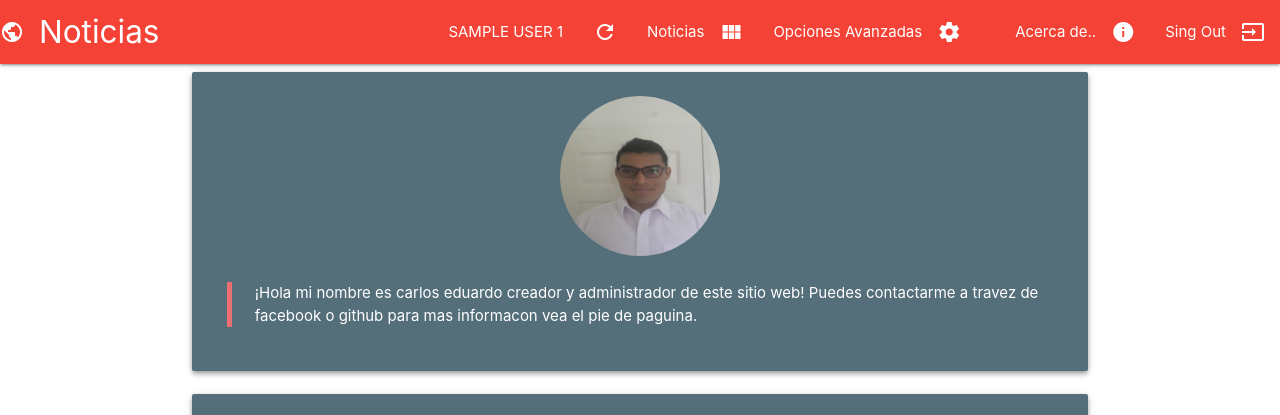
After one commit to CarlosEduardo96/Pagina-de-noticias, a PHP site: page /php/acercade.php in a window 1280 px wide. The commit adds this page. Shown: the top 415 px of the page. Run offline with PHP 8.4, Linux system fonts and the light colour scheme; the visitor is signed in with stand-in values (Sample User, id 1).

```diff
--- /dev/null
+++ b/php/acercade.php
@@ -0,0 +1,87 @@
+<?php
+    session_start();
+    if (@!$_SESSION['id']) {
+        header("Location:menu.php");
+    }
+?>
+<!DOCTYPE html>
+<html lang="en">
+<head>
+    <meta charset="UTF-8">
+    <meta name="viewport" content="width=device-width, initial-scale=1.0">
+    <title>Acerca de...</title>
+
+    <link href="https://fonts.googleapis.com/icon?family=Material+Icons" rel="stylesheet">
+    <link rel="stylesheet" href="../css/materialize.min.css">
+</head>
+<body>
+    <!--Barra de navegacion-->
+    <div class="navbar-fixed">
+        <nav class="red">
+            <div class="nav-wrapper">
+                <a href="#" class="brand-logo"><i class="material-icons">public</i>Noticias</a>
+                <ul class="right hide-on-med-and-down row">
+                    <li><a><?php $name=$_SESSION['user']." ".$_SESSION['ape']; echo(strtoupper($name));?></a></li>
+                    <li><a id="refrescar"><i class="material-icons">refresh</i></a></li>
+                    <li><a href="menu.php">Noticias<i class="material-icons right">view_module</i></a></li>
+
+                    <li><a class="dropdown-trigger" href="#!" data-target="id_drop">Opciones Avanzadas<i class="material-icons right">settingsx</i></a></li>
+                    <li><a href="acercade.php">Acerca de..<i class="material-icons right">info</i></a></li>
+                    <li><a href="#" id="singout">Sing Out<i class="material-icons right">input</i></a></li>
+                </ul>
+
+            </div>
+        </nav>
+
+    </div>
+    <ul id="id_drop" class="dropdown-content">
+        <li><a href="#">Configuracion</a></li>
+        <?php
+            if( $_SESSION['roll']=="ADMIN"){
+                echo("<li><a href=\"#\">Panel de administracion</a></li>");
+            }
+
+        ?>
+    </ul>
+    <!--Fin de la barra de navegacion-->
+    <div class="container">
+        <div class="row">
+
+            <div class="col s12">
+                <div class="card-panel row blue-grey darken-1 z-depth-2 hoverable">
+                    <div class="col s12">
+                        <div class="center">
+                            <img src="../img/infoper.png"class="circle" width="160" height="160">
+                        </div>
+                    </div>
+                    <div class="col">
+                        <blockquote class="white-text">
+                            ¡Hola mi nombre es carlos eduardo creador y administrador de este sitio web!
+                            Puedes contactarme a travez de facebook o github para mas informacon vea el pie de paguina.
+                        </blockquote>
+                    </div>
+                </div>
+            </div>
+
+            <div class="col s12">
+                <div class="card-panel row blue-grey darken-1 z-depth-2 hoverable">
+
+                    <div class="col ">
+                        <iframe src="https://www.google.com/maps/embed?pb=!1m14!1m8!1m3!1d121174.82235280378!2d-95.8113407!3d18.3603642!3m2!1i1024!2i768!4f13.1!3m3!1m2!1s0x85c3b5dc195af353%3A0x137ca62ab8bcf8dc!2sCosamaloapan%2C%20Ver.!5e0!3m2!1ses-419!2smx!4v1586029414535!5m2!1ses-419!2smx" frameborder="0" style="border:0;" allowfullscreen="" aria-hidden="false" tabindex="0"></iframe>
+                    </div>
+                    <div class="col">
+                        <blockquote class="white-text">
+                            Estamos ubicados en cosamaloapan. :)
+                        </blockquote>
+                    </div>
+                </div>
+            </div>
+        </div>
+    </div>
+
+
+    <?php include("piepage.php"); ?>
+    <script type="text/javascript" src="../js/jquery.js"></script>
+    <script type="text/javascript" src="../js/materialize.min.js"></script>
+</body>
+</html>
--- a/php/blog.php
+++ b/php/blog.php
@@ -59,6 +59,7 @@
                     <li><a href="menu.php">Noticias<i class="material-icons right">view_module</i></a></li>
 
                     <li><a class="dropdown-trigger" href="#!" data-target="id_drop">Opciones Avanzadas<i class="material-icons right">settingsx</i></a></li>
+                    <li><a href="acercade.php">Acerca de..<i class="material-icons right">info</i></a></li>
                     <li><a href="#" id="singout">Sing Out<i class="material-icons right">input</i></a></li>
                 </ul>
 
@@ -97,6 +98,10 @@
             }
         }
     ?>
+
+
+
+<?php include("piepage.php"); ?>
     <script type="text/javascript" src="../js/jquery.js"></script>
     <script type="text/javascript" src="../js/materialize.min.js"></script>
     <script type="text/javascript" src="../js/blog.js"></script>
--- a/php/db.php
+++ b/php/db.php
@@ -1,4 +1,7 @@
 <?php
 $conectar=mysqli_connect("localhost","test","123456","test") or
 die("Error de conexion");
+#base de datos: testcosver
+#usuario: test
+#Password: Covid2019-cos
 ?>
--- /dev/null
+++ b/php/piepage.php
@@ -0,0 +1,21 @@
+<footer class="page-footer red darken-1">
+          <div class="container">
+            <div class="row">
+              <div class="col l6 s12">
+                <h5 class="white-text">Contenido del sitio web</h5>
+                <p class="grey-text text-lighten-4">Muchas gracias por visitar este sitio web :)</p>
+              </div>
+              <div class="col l4 offset-l2 s12">
+                <h5 class="white-text">Redes sociales</h5>
+                <ul>
+                  <li><a class="grey-text text-lighten-3" href="#!">GitHub</a></li>
+                  <li><a class="grey-text text-lighten-3" href="#!">Facebook</a></li>
+                  <li><a class="grey-text text-lighten-3" href="#!">Gmail</a></li>
+                </ul>
+              </div>
+            </div>
+          </div>
+          <div class="footer-copyright">
+            <span class="center">© <?php echo(date("Y"));?> Copyright</span>
+         </div>
+</footer>
```
Also changed, not shown: js/menu.js (+35 -1 lines), php/Noticias.php (+11 -3 lines), php/menu.php (+9 -6 lines), php/ordenacion.php (+90 -25 lines), img/22020-03-31-19-24-59.png (added), img/infoper.png (added), 1 other file.
